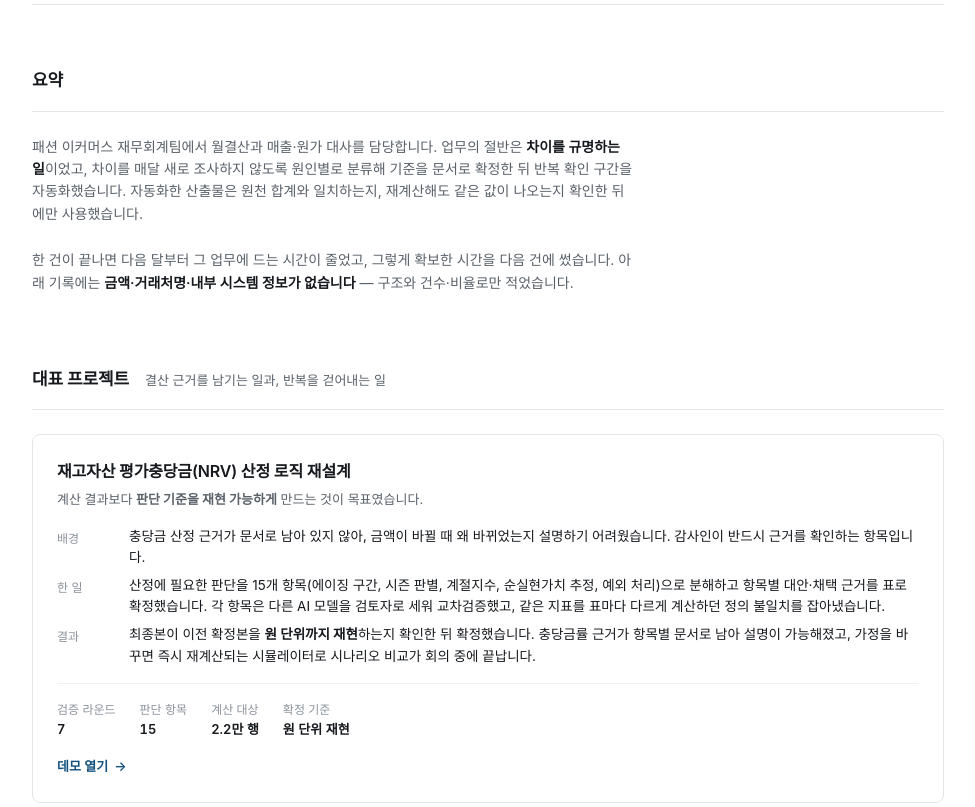
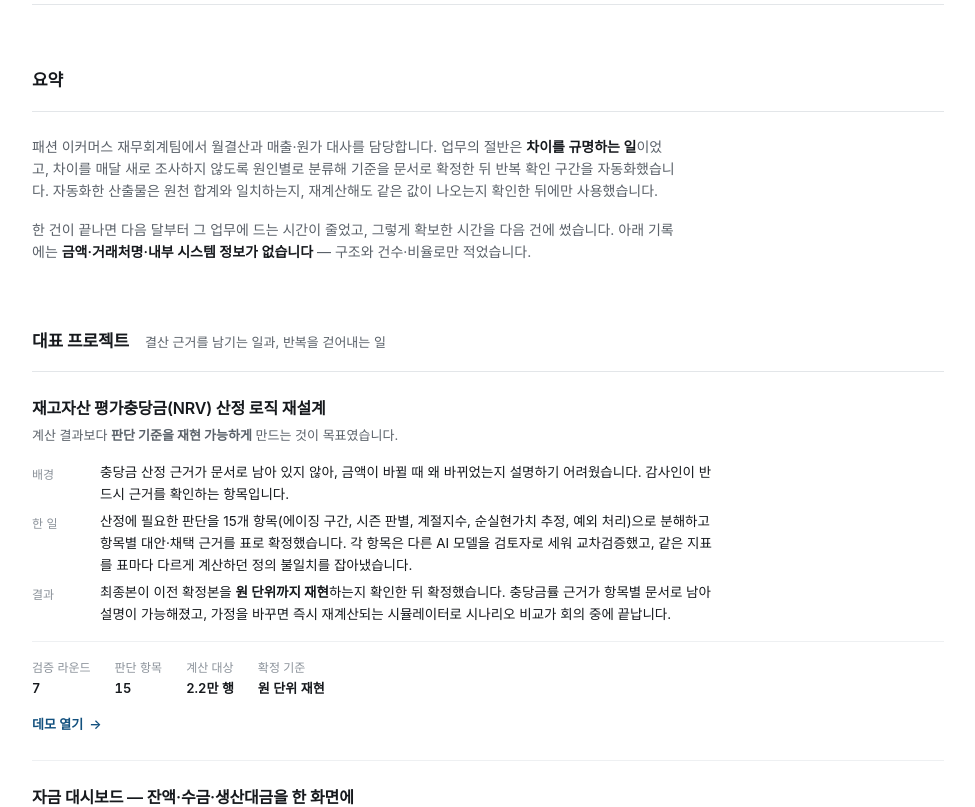
Before and after one commit to eojin-finance/eojin-finance.github.io, a plain HTML site: page index.html in a window 1280 px wide. Shown: the part 380-1187 px from the top of the page, without its empty margins (152-1127 px from the left). Drawn offline with Linux system fonts and the light colour scheme.

Commit message:
첫 페이지: 한글 본문 폭 보정, 대표 프로젝트 박스 반복을 구분선 구조로
Co-Authored-By: Claude Opus 5 <noreply@anthropic.com>

```diff
--- a/index.html
+++ b/index.html
@@ -72,16 +72,19 @@
   .shead { display: flex; align-items: baseline; gap: var(--s2); flex-wrap: wrap;
            padding-bottom: var(--s2); border-bottom: 1px solid var(--line); margin-bottom: var(--s3); }
   .shead p { margin: 0; font-size: 13px; color: var(--ink-2); }
-  .lede { font-size: 14px; color: var(--ink-2); margin: 0 0 var(--s3); max-width: 68ch; }
+  /* 한글은 ch 단위가 실제보다 좁게 잡혀 em 기준으로 둔다 */
+  .lede { font-size: 14px; color: var(--ink-2); margin: 0 0 var(--s2); max-width: 46em; }
   .lede strong { color: var(--ink); font-weight: 600; }
   .note { font-size: 12px; color: var(--ink-3); margin: var(--s2) 0 0; }
 
   /* ── 대표 프로젝트 ── */
-  .flags { display: flex; flex-direction: column; gap: var(--s3); }
-  .flag { border: 1px solid var(--line); border-radius: var(--radius); padding: var(--s3); background: var(--bg); }
+  /* 동일한 박스를 반복하지 않고 구분선으로 나눈다 */
+  .flags { display: flex; flex-direction: column; }
+  .flag { padding: var(--s3) 0; border-top: 1px solid var(--line-2); }
+  .flag:first-child { border-top: 0; padding-top: 0; }
   .flag > h3 { font-size: 16px; font-weight: 600; margin: 0 0 4px; letter-spacing: -.01em; }
   .flag .one { font-size: 13px; color: var(--ink-2); margin: 0 0 var(--s2); }
-  .flag dl { margin: 0; display: grid; grid-template-columns: 56px 1fr; gap: 6px var(--s2); font-size: 13.5px; }
+  .flag dl { margin: 0; display: grid; grid-template-columns: 52px minmax(0, 46em); gap: 6px var(--s2); font-size: 13.5px; }
   .flag dt { color: var(--ink-3); font-size: 12px; padding-top: 3px; }
   .flag dd { margin: 0; }
   .metrics { display: flex; flex-wrap: wrap; gap: var(--s3); margin: var(--s2) 0 0;
```
